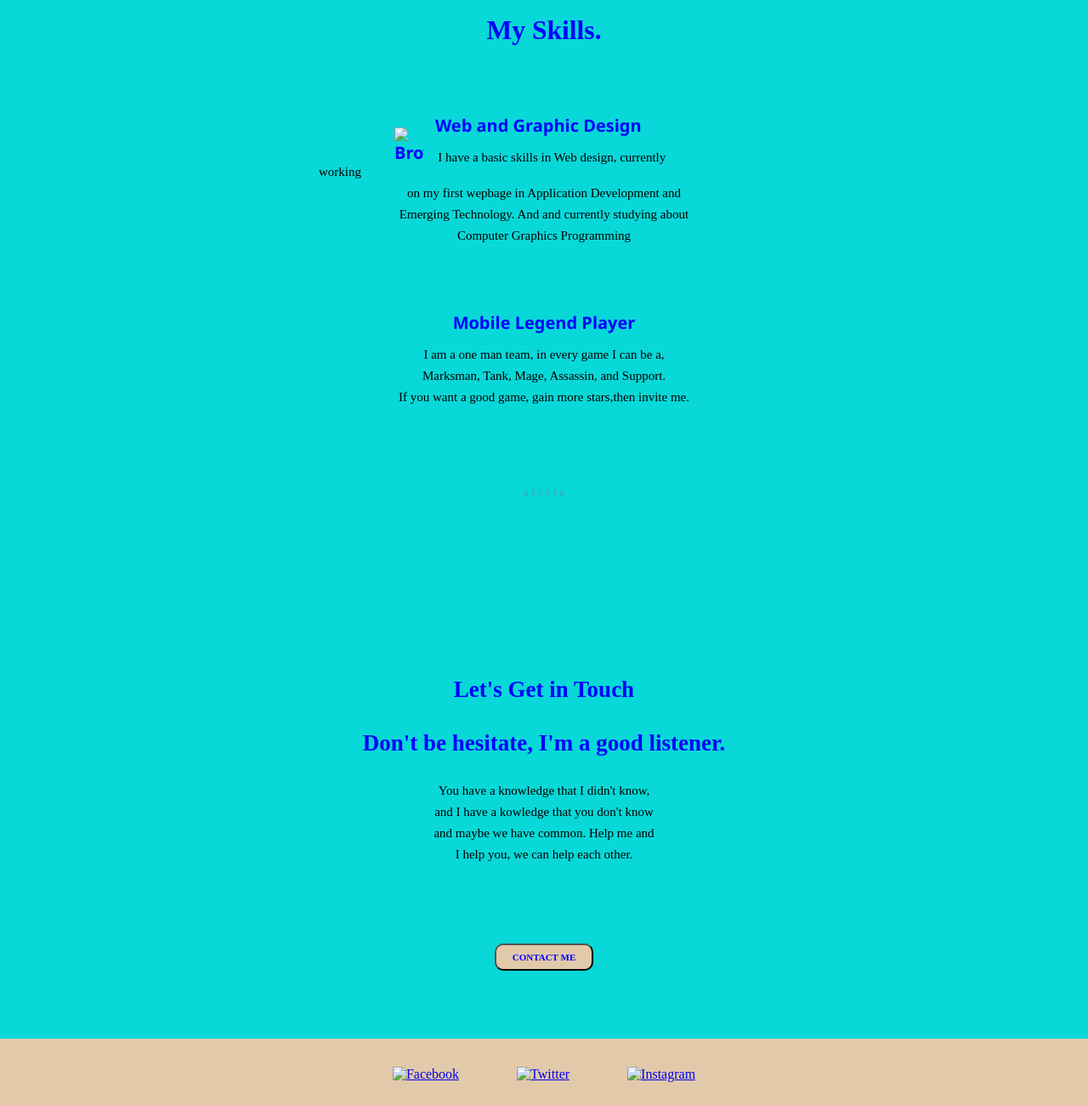
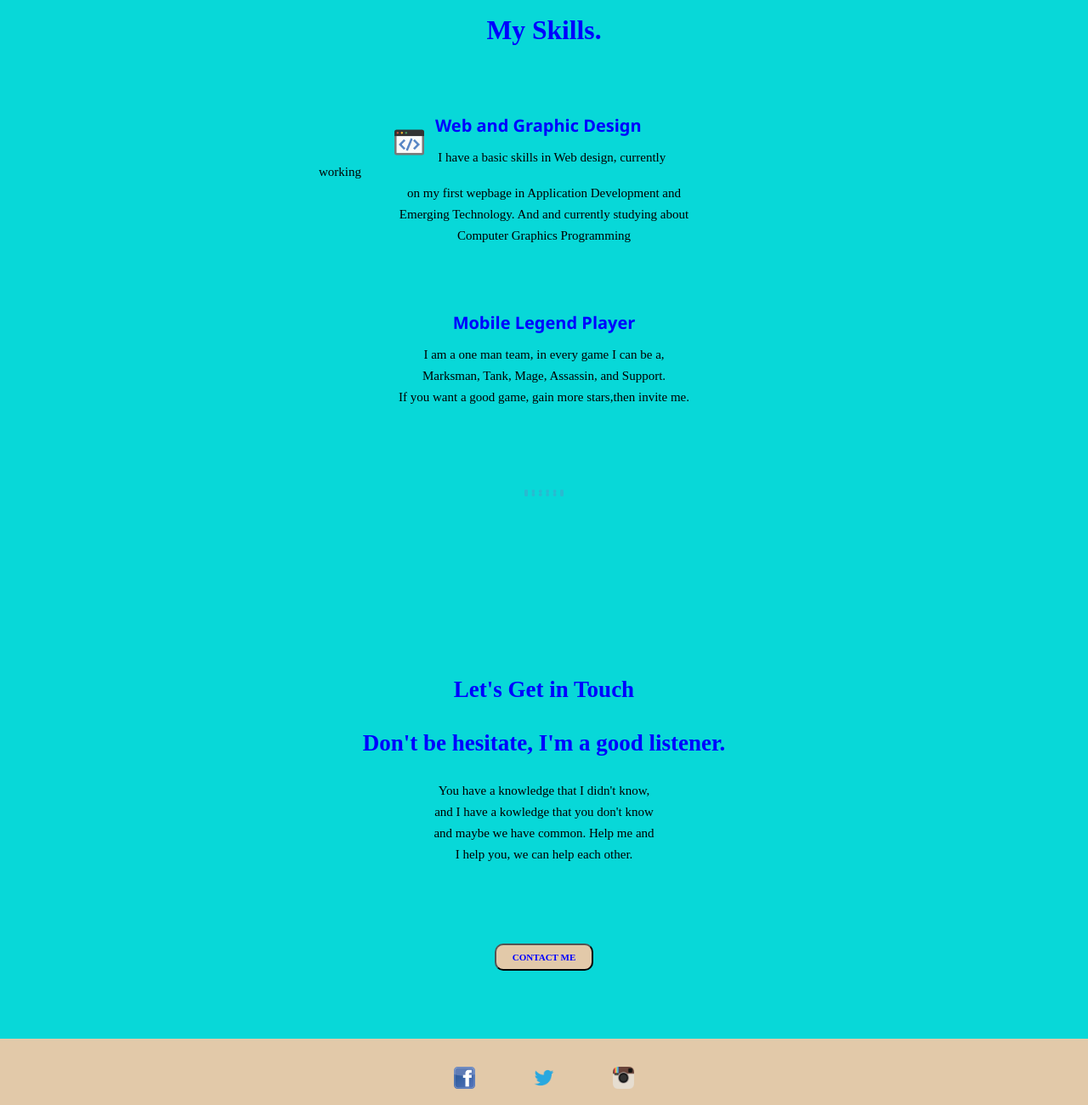
Before and after one commit to JeofreyGuatno/ProjectPortfolio, a plain HTML site: page index.html in a window 1280 px wide. Shown: the part 1580-2880 px from the top of the page at 85% size. Drawn offline with Linux system fonts and the light colour scheme; the site is published under a folder, as on GitHub Pages, so addresses that start at the root find nothing; a web font is replaced by a local one.

Commit message:
Update index.html

```diff
--- a/index.html
+++ b/index.html
@@ -30,7 +30,7 @@
     </div>
 
     <div class="skills">
-        <img id="Browser" src="/APPDEV/Img/browser.png" alt="Browser">
+        <img id="Browser" src="APPDEV/Img/browser.png" alt="Browser">
         <h4>Web and Graphic Design</h4>
     </div>
 
@@ -92,9 +92,9 @@
 
     <a href="../CSS My-Site/index_files/contact.html"><button class=" button">CONTACT ME</button></a>
 <footer class="footer">
-    <a id="Facebook" href="../CSS My-Site/index_files/Faceboook.html"> <img src="/APPDEV/Img/facebook.png" alt="Facebook" width="2%" height="2%"></a>
-    <a id="Twitter" href="../CSS My-Site/index_files/Twitter.html"> <img src="/APPDEV/Img/twitter.png" alt="Twitter" width="2%" height="2%"></a>
-    <a id="Instagram" href="../CSS My-Site/index_files/Instagram.html"> <img src="/APPDEV/Img/ig.png" alt="Instagram"  width="2%" height="2%"></a>
+    <a id="Facebook" href="../CSS My-Site/index_files/Faceboook.html"> <img src="APPDEV/Img/facebook.png" alt="Facebook" width="2%" height="2%"></a>
+    <a id="Twitter" href="../CSS My-Site/index_files/Twitter.html"> <img src="APPDEV/Img/twitter.png" alt="Twitter" width="2%" height="2%"></a>
+    <a id="Instagram" href="../CSS My-Site/index_files/Instagram.html"> <img src="APPDEV/Img/ig.png" alt="Instagram"  width="2%" height="2%"></a>
        <h5>© 2020 Jeofrey Guatno.</h5>
 </footer>
 
```
